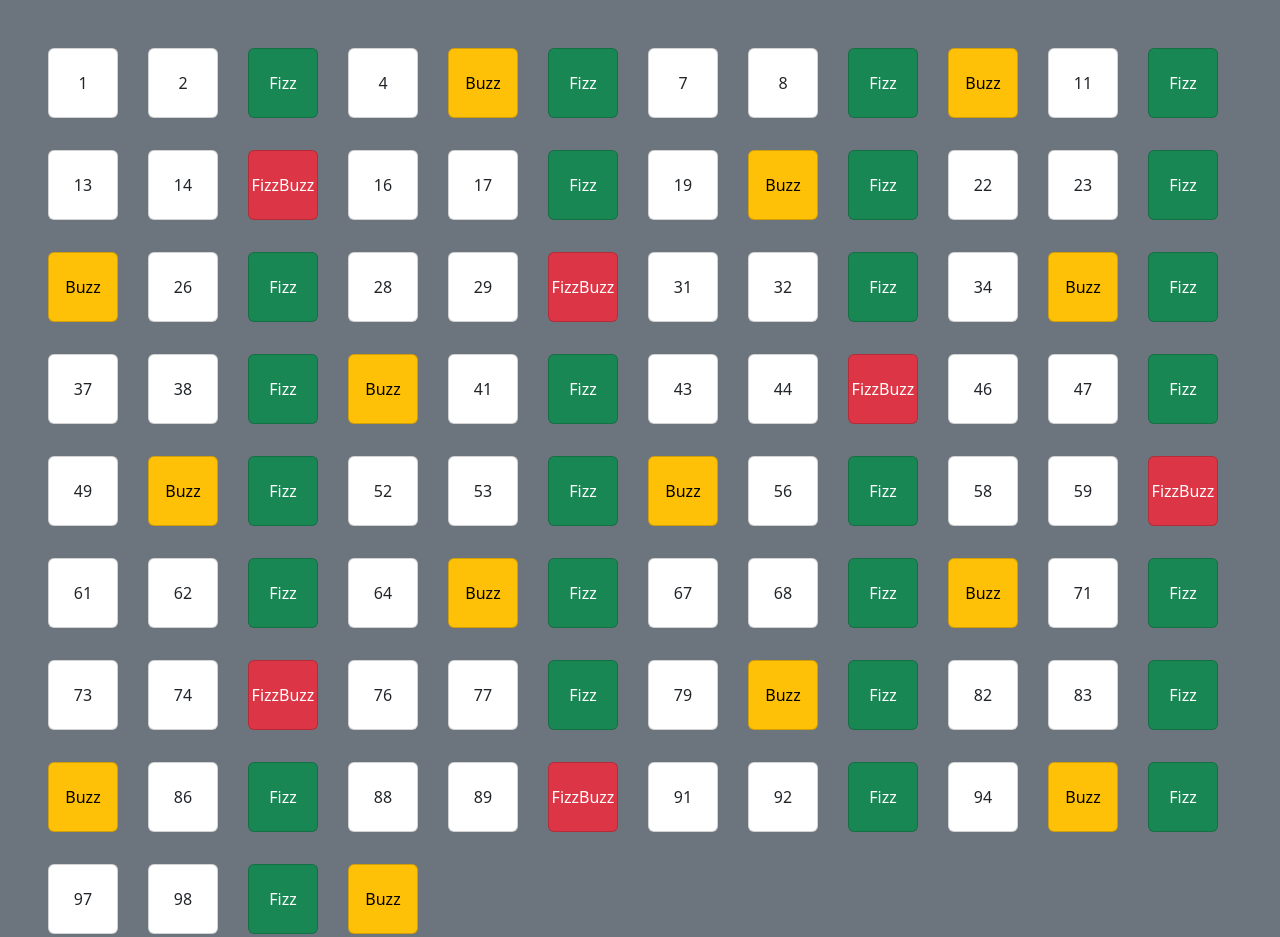
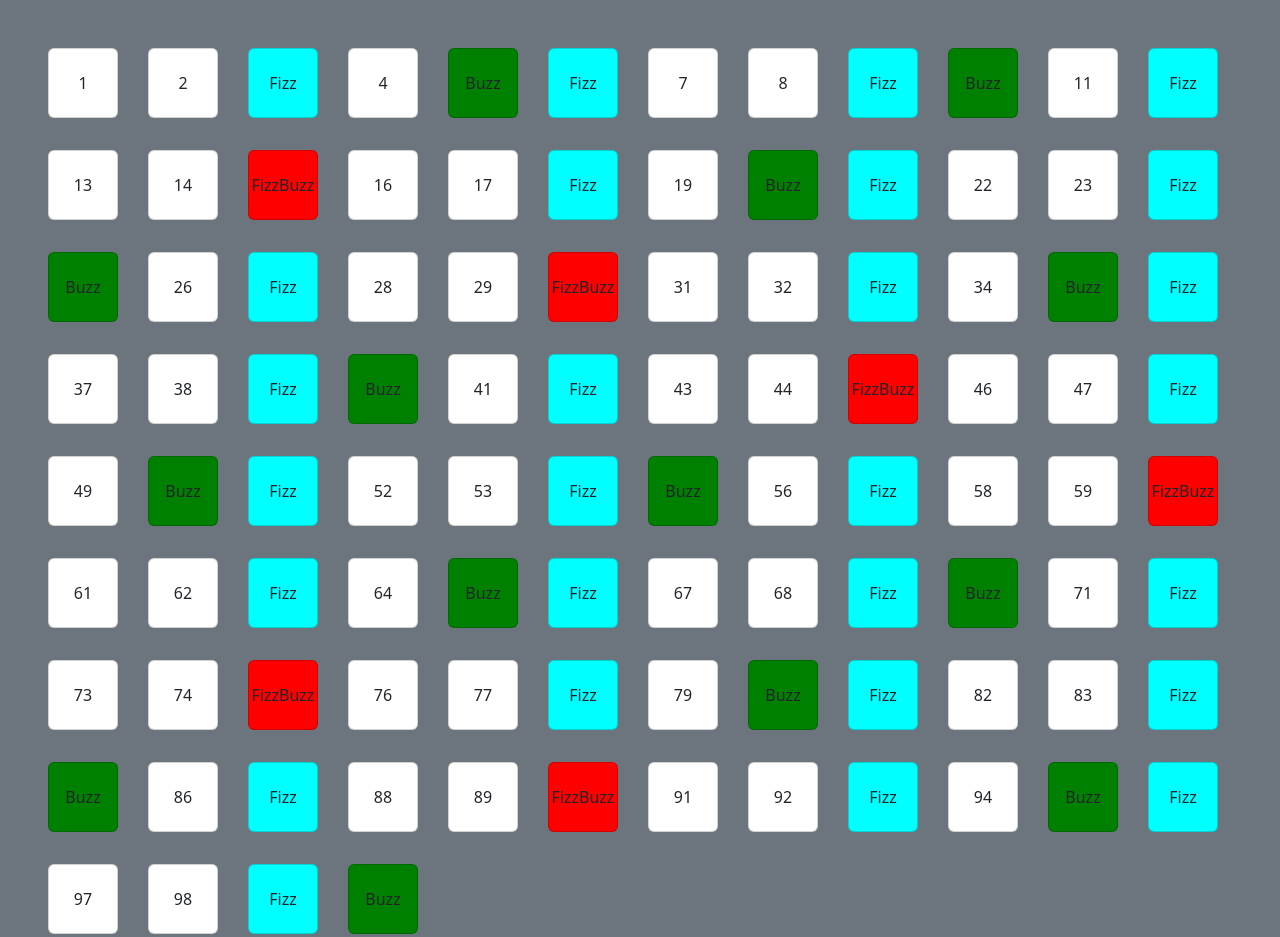
Before and after one commit to Adriatik-Berdufi/js-fizzbuzz, a plain HTML site: page index.html in a window 1280 px wide. Drawn offline with nearby package versions, Linux system fonts and the light colour scheme.

Commit message:
fix:migliorato il codice

```diff
--- a/index.html
+++ b/index.html
@@ -13,10 +13,12 @@
   </head>
 
   <body class="text-center text-bg-secondary m-5">
-    <div >
+
       <div class="row g-3 " id="container">
 
       </div>
-    </div>
+
+
+
 
   </body>
--- a/main.js
+++ b/main.js
@@ -5,39 +5,25 @@ for(let i = 1; i <= 100; i++) {
     let x;
     if( i % 15 == 0){
         x = "FizzBuzz";
-        boxContainer.innerHTML += `
-        <div class="col-1 my-3 ">
-            <div class="card text-bg-danger">${x}</div>
-        </div>
-        `
 
     }else if( i % 5 == 0){
         x = "Buzz";
-        boxContainer.innerHTML += `
-        <div class="col-1 my-3 ">
-            <div class="card text-bg-warning">${x}</div>
-        </div>
-        `
 
     }else if(i % 3 == 0){
         x = "Fizz";
-        boxContainer.innerHTML += `
-        <div class="col-1 my-3 ">
-            <div class="card text-bg-success">${x}</div>
-        </div>
-        `
-
 
     }else{
-        x =i
-        boxContainer.innerHTML += `
-            <div class="col-1 my-3 ">
-                <div class="card">${x}</div>
-            </div>
-        `
 
+       x = i;
     }
+ const boxElement =`
 
+             <div class="col-1 my-3 " >
+                <div class="card ${x}">${x}</div>
+             </div>
+
+`
+ boxContainer.innerHTML += boxElement ;
 
 
 };
--- a/style.css
+++ b/style.css
@@ -5,3 +5,12 @@
     justify-content: center;
     align-items: center;
 }
+.FizzBuzz{
+    background-color: red;
+}
+.Buzz{
+    background-color: green;
+}
+.Fizz{
+    background-color: aqua;
+}
```
